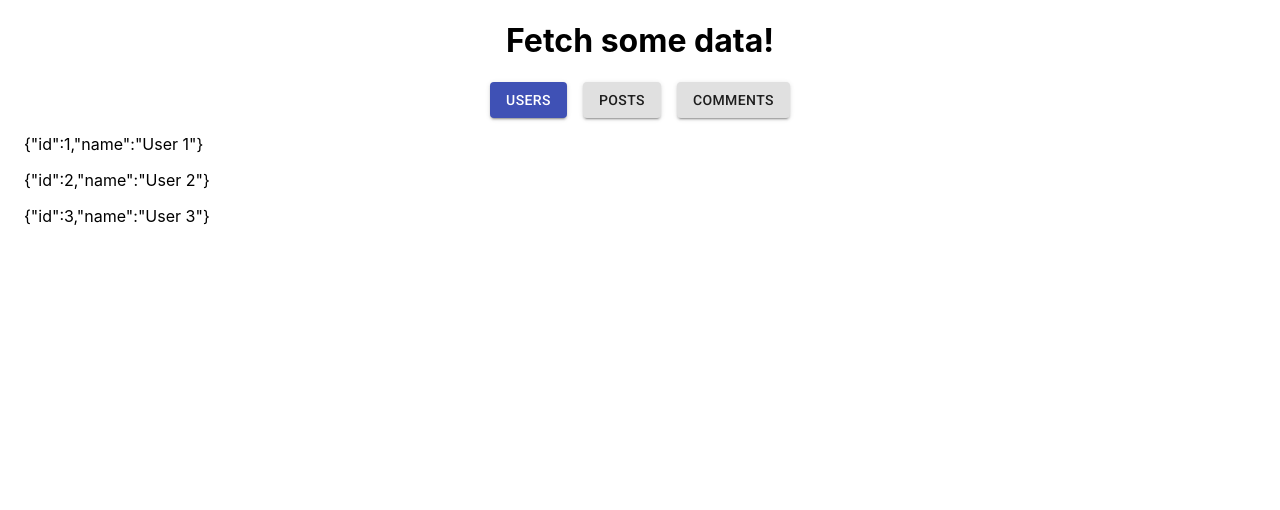
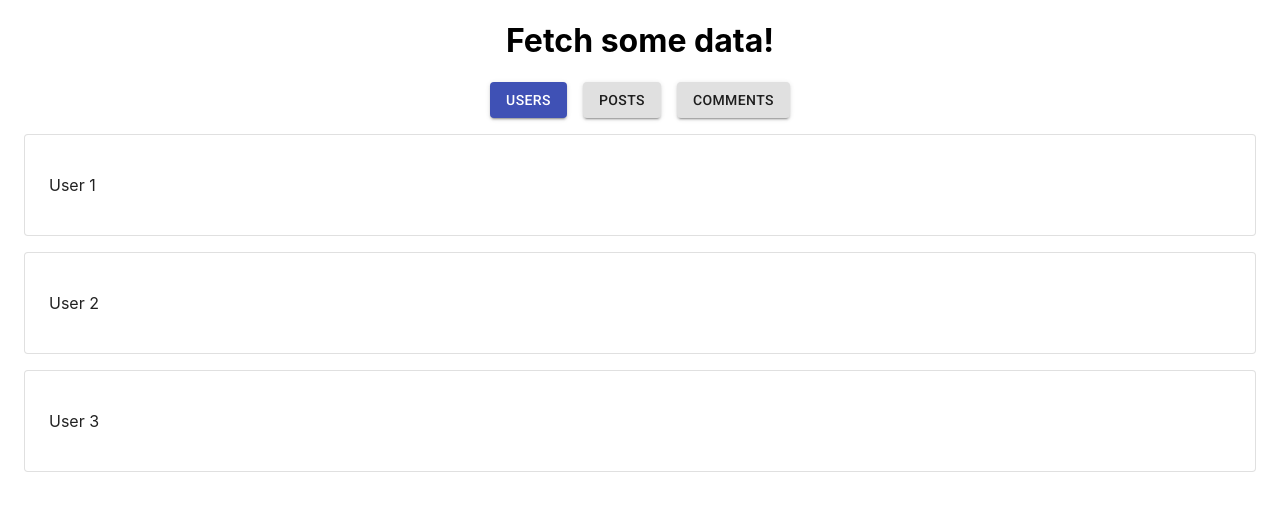
Before and after one commit to Nata25/react-exercise, a React (Create React App) app: page / in a window 1280 px wide. Shown: the top 510 px of the page. Built offline with nearby package versions, Linux system fonts and the light colour scheme; data requests are answered from the project's data file.

Commit message:
Wrap DataDisplay JSON in InfoCard with material ui Card; import fix

```diff
--- a/src/components/DataDisplay.jsx
+++ b/src/components/DataDisplay.jsx
@@ -2,7 +2,7 @@ import React from 'react'
 import Fetcher from './Fetcher'
 import { makeStyles } from '@material-ui/core/styles'
 import { useQuery } from 'react-query'
-import { Container, Box } from './material-ui'
+import { Container, Box, Card } from './material-ui'
 
 const DataDisplay = () => {
   // const [data, setData] = React.useState(() => [])
@@ -24,10 +24,8 @@ const DataDisplay = () => {
         })
   }
 
-  // const queryClient = useQueryClient()
   const query = useQuery(['data', activeUrl], fetchData)
 
-  // styling staff
   const styles = makeStyles({
     list: {
       listStyleType: 'none',
@@ -35,6 +33,21 @@ const DataDisplay = () => {
       textAlign: 'left'
     }
   })()
+
+  const InfoCard = ({ item }) => {
+    const { name, email, phone, text, line } = item
+    return (
+      <Card variant="outlined">
+        <Box p={3}>
+          {name && <p>{name}</p>}
+          {email && <p>{email}</p>}
+          {phone && <p>{phone}</p>}
+          {text && <p>{text}</p>}
+          {line && <p>{line}</p>}
+        </Box>
+      </Card>
+    )
+  }
 
   const result = () => {
     if (query.isError) return <li>Something went wrong with request</li>
@@ -48,7 +61,7 @@ const DataDisplay = () => {
             mb={2}
             key={item.id}
           >
-            {JSON.stringify(item)}
+            <InfoCard item={item} />
           </Box>
         )
       )
--- a/src/components/material-ui/index.js
+++ b/src/components/material-ui/index.js
@@ -2,19 +2,12 @@ import Container from '@material-ui/core/Container'
 import Box from '@material-ui/core/Box'
 import Button from '@material-ui/core/Button'
 import Grid from '@material-ui/core/Grid'
-
-const components = {
-  Container,
-  Box,
-  Button,
-  Grid
-}
+import Card from '@material-ui/core/Card'
 
 export {
   Container,
   Box,
   Button,
-  Grid
+  Grid,
+  Card
 }
-
-export default components
```
